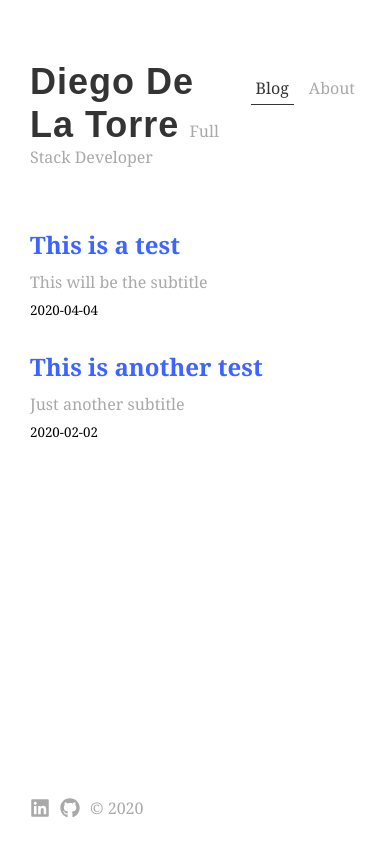
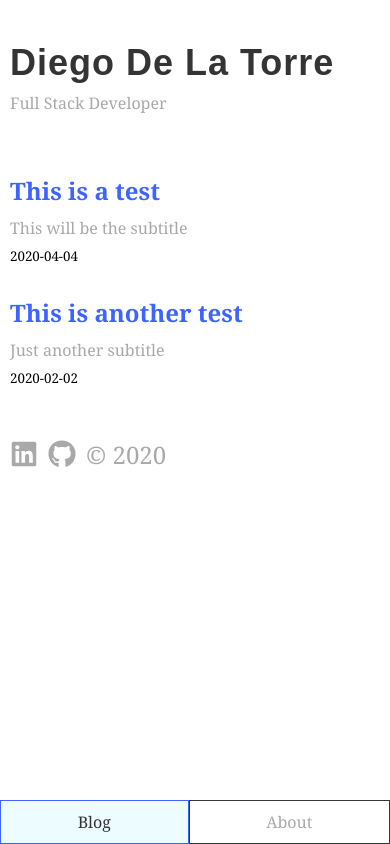
Before and after one commit to Diegodlt/blog, a Gatsby site: page / in a window 390 px wide. Built offline with nearby package versions, Linux system fonts and the light colour scheme; Gatsby itself is replaced by a stand-in of ours; some packages are replaced by stand-ins of ours.

Commit message:
Style for responsiveness

```diff
--- a/src/styles/layout.scss
+++ b/src/styles/layout.scss
@@ -126,3 +126,59 @@ article{
         margin: 0;
     }
 }
+
+
+@media(max-width: 735px){
+    .container{
+        padding: 0 10px;
+    }
+    .nav-wrapper{
+        margin-top: 0;
+    }
+    nav{
+        position: fixed;
+        bottom: 0;
+        left: 0;
+        width: 100%;
+        display: flex;
+        a{
+            flex-grow: 1;
+            margin: 0;
+            padding: 5px;
+            border: 1px solid $black;
+            text-align: center;
+            padding: 10px;
+        }
+    }
+    header{
+        h1{
+            display: block;
+            margin-bottom: 8px;
+        }
+        p{
+            margin-left: 0;
+        }
+    }
+    .no-nav-wrapper{
+        position: absolute;
+        bottom: 0;
+        right: 10px;
+        h2{
+            margin: 0;
+        }
+    }
+    .content{
+        margin-top: 30px;
+    }
+    .active-link{
+        border: 1px solid $blue;
+        background-color: $blue-ligthest;
+    }
+    footer{
+        bottom: initial;
+        font-size: 1.5rem;
+        a{
+            font-size: 1.75rem;
+        }
+    }
+}
```
